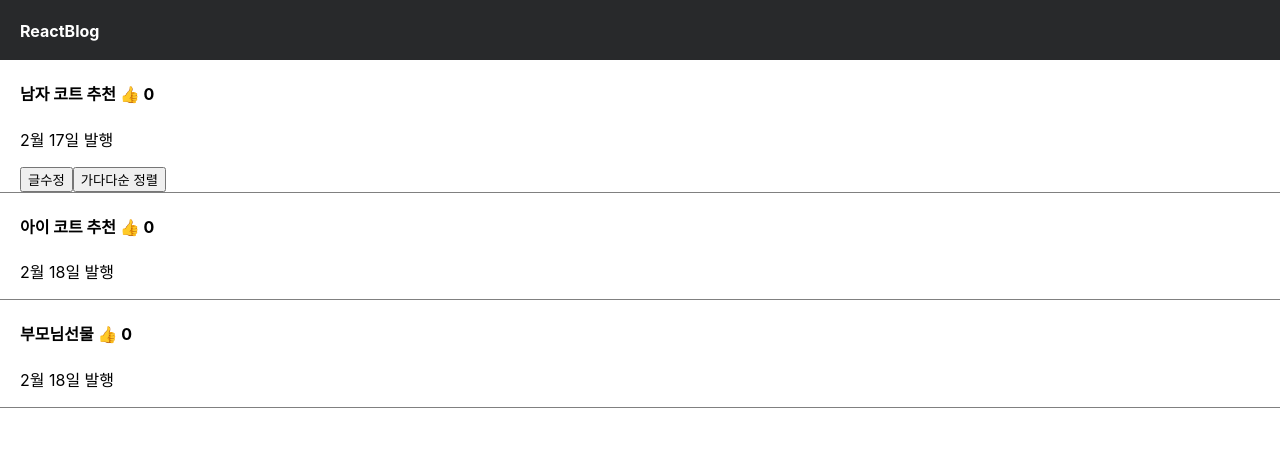
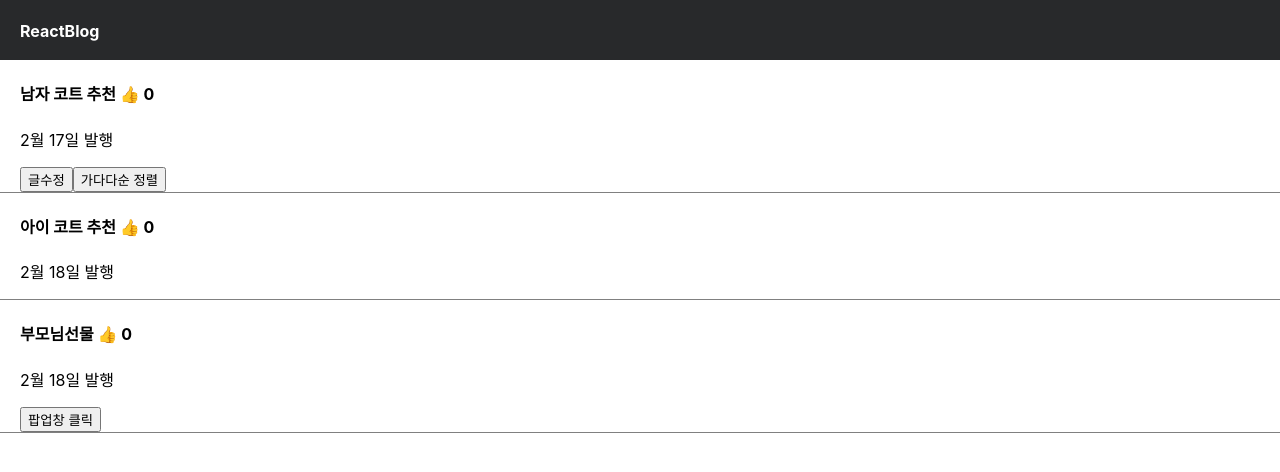
Before and after one commit to theco12/blogProject, a React (Create React App) app in the folder blog/: page / in a window 1280 px wide. Shown: the top 472 px of the page. Built offline with nearby package versions, Linux system fonts and the light colour scheme.

Commit message:
react lesson 0923

```diff
--- a/blog/src/App.js
+++ b/blog/src/App.js
@@ -40,6 +40,10 @@ function App() {
       <div className="list">
         <h4>{ 글제목[2] } <span onClick={() => { 따봉변경(따봉+1) }}>👍</span> { 따봉 } </h4>
         <p>2월 18일 발행</p>
+
+        <button onClick={() => {
+
+          }}>팝업창 클릭</button>
       </div>
 
       {
```
